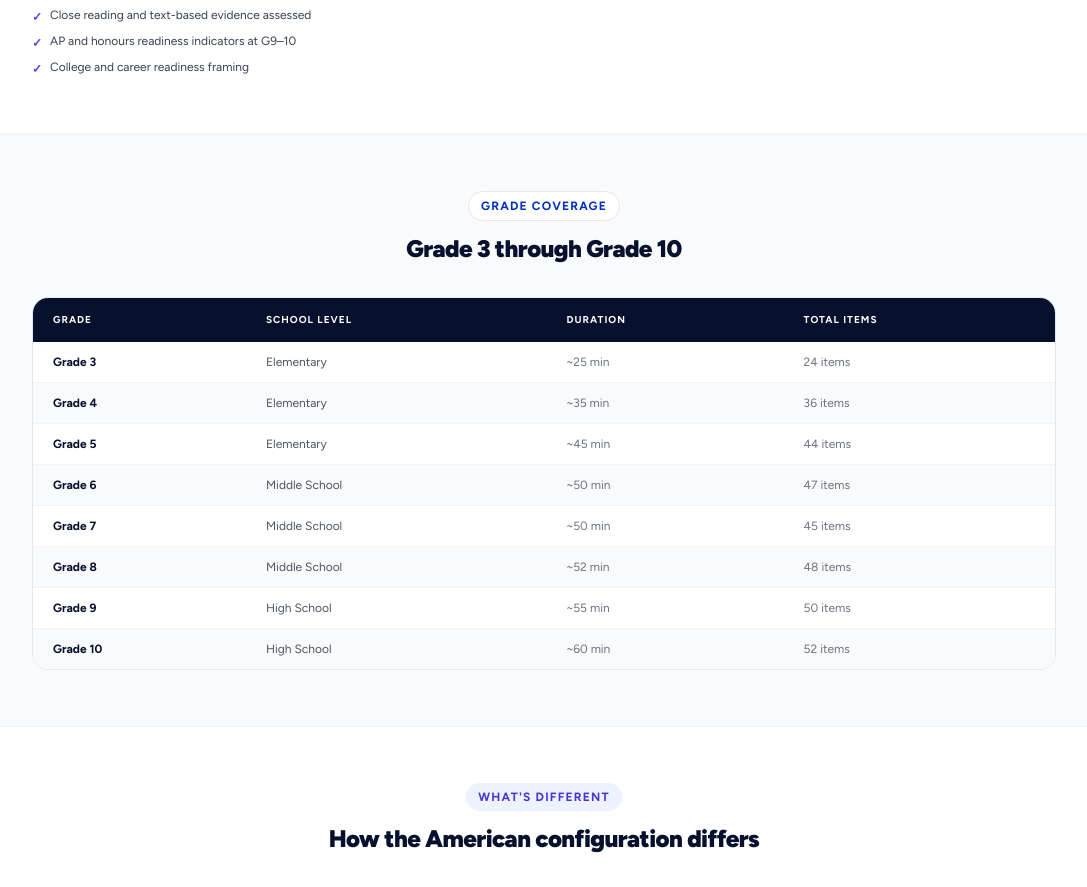
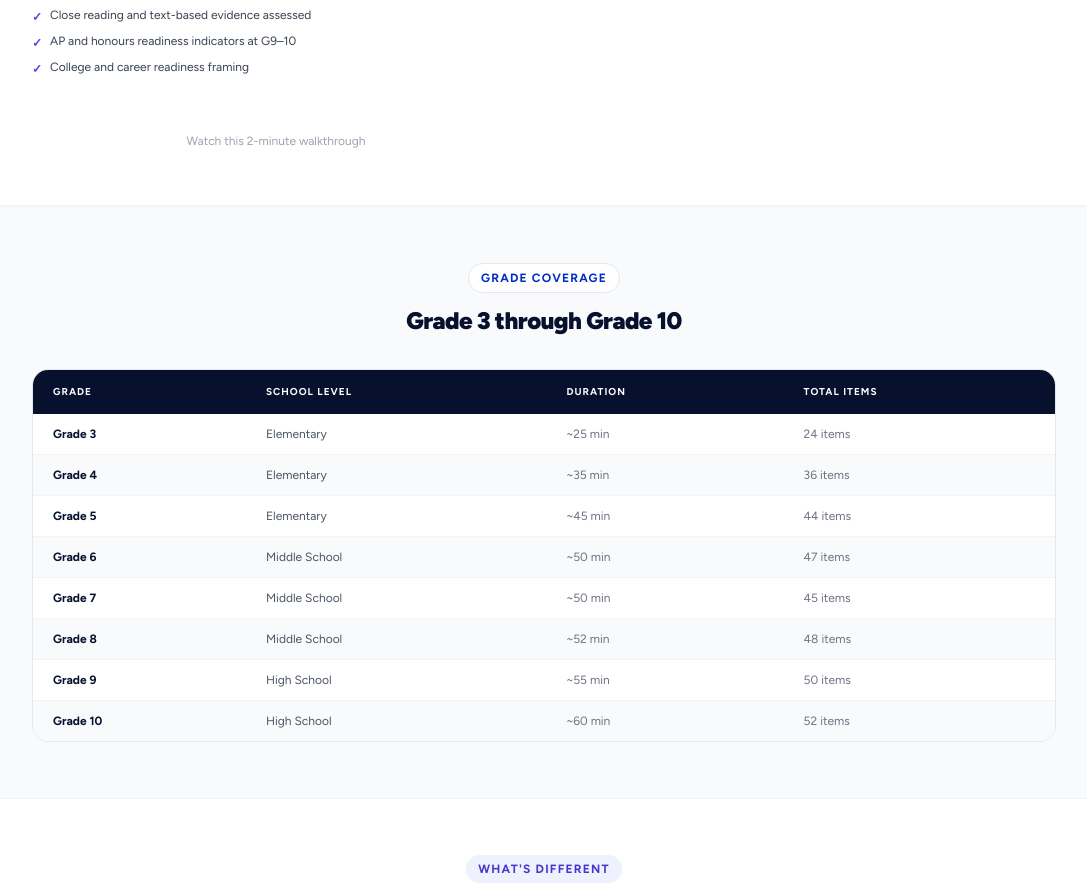
Before and after one commit to wigsbury-ui/evalent-marketing, a Next.js app: page /curricula/american in a window 1280 px wide. Shown: the part 1100-1987 px from the top of the page, without its empty margins (96-1183 px from the left). Built offline with nearby package versions, Linux system fonts and the light colour scheme.

Commit message:
feat: add video captions under all iframes

```diff
--- a/src/app/australia/page.tsx
+++ b/src/app/australia/page.tsx
@@ -64,6 +64,7 @@ export default function Page() {
               title="Evalent — How it works"
             />
           </div>
+          <p className="text-center text-xs text-gray-400 mt-2">Watch this 90-second overview</p>
         </div>
         <div className="max-w-5xl mx-auto grid md:grid-cols-2 gap-12 items-start">
           <div>
--- a/src/app/curricula/american/page.tsx
+++ b/src/app/curricula/american/page.tsx
@@ -81,6 +81,7 @@ export default function AmericanPage() {
               title="Evalent — American Curriculum"
             />
           </div>
+          <p className="text-center text-xs text-gray-400 mt-2">Watch this 2-minute walkthrough</p>
         </div>
       </section>
 
--- a/src/app/curricula/british/page.tsx
+++ b/src/app/curricula/british/page.tsx
@@ -81,6 +81,7 @@ export default function BritishPage() {
               title="Evalent — British Curriculum"
             />
           </div>
+          <p className="text-center text-xs text-gray-400 mt-2">Watch this 2-minute walkthrough</p>
         </div>
       </section>
 
--- a/src/app/curricula/ib/page.tsx
+++ b/src/app/curricula/ib/page.tsx
@@ -81,6 +81,7 @@ export default function IBPage() {
               title="Evalent — IB Curriculum"
             />
           </div>
+          <p className="text-center text-xs text-gray-400 mt-2">Watch this 2-minute walkthrough</p>
         </div>
       </section>
 
--- a/src/app/features/assessment/page.tsx
+++ b/src/app/features/assessment/page.tsx
@@ -95,6 +95,7 @@ export default function Page() {
               title="Evalent — The Assessment"
             />
           </div>
+          <p className="text-center text-xs text-gray-400 mt-2">Watch this 90-second walkthrough</p>
         </div>
       </section>
 
--- a/src/app/features/dashboard/page.tsx
+++ b/src/app/features/dashboard/page.tsx
@@ -80,6 +80,7 @@ export default function Page() {
               title="Evalent — Assessment Dashboard"
             />
           </div>
+          <p className="text-center text-xs text-gray-400 mt-2">Watch this 90-second walkthrough</p>
         </div>
       </section>
 
--- a/src/app/features/decisions/page.tsx
+++ b/src/app/features/decisions/page.tsx
@@ -86,6 +86,7 @@ export default function Page() {
               title="Evalent — Decision Workflow"
             />
           </div>
+          <p className="text-center text-xs text-gray-400 mt-2">Watch this 90-second walkthrough</p>
         </div>
       </section>
 
--- a/src/app/features/registration/page.tsx
+++ b/src/app/features/registration/page.tsx
@@ -65,6 +65,7 @@ export default function Page() {
               title="Evalent — Student Registration"
             />
           </div>
+          <p className="text-center text-xs text-gray-400 mt-2">Watch this 90-second walkthrough</p>
         </div>
       </section>
 
--- a/src/app/features/reports/page.tsx
+++ b/src/app/features/reports/page.tsx
@@ -79,6 +79,7 @@ export default function Page() {
               title="Evalent — Report Generation"
             />
           </div>
+          <p className="text-center text-xs text-gray-400 mt-2">Watch this 90-second walkthrough</p>
         </div>
       </section>
 
--- a/src/app/new-zealand/page.tsx
+++ b/src/app/new-zealand/page.tsx
@@ -64,6 +64,7 @@ export default function Page() {
               title="Evalent — How it works"
             />
           </div>
+          <p className="text-center text-xs text-gray-400 mt-2">Watch this 90-second overview</p>
         </div>
         <div className="max-w-5xl mx-auto grid md:grid-cols-2 gap-12 items-start">
           <div>
--- a/src/app/uk/page.tsx
+++ b/src/app/uk/page.tsx
@@ -64,6 +64,7 @@ export default function Page() {
               title="Evalent — How it works"
             />
           </div>
+          <p className="text-center text-xs text-gray-400 mt-2">Watch this 90-second overview</p>
         </div>
         <div className="max-w-5xl mx-auto grid md:grid-cols-2 gap-12 items-start">
           <div>
--- a/src/app/usa/page.tsx
+++ b/src/app/usa/page.tsx
@@ -64,6 +64,7 @@ export default function Page() {
               title="Evalent — How it works"
             />
           </div>
+          <p className="text-center text-xs text-gray-400 mt-2">Watch this 90-second overview</p>
         </div>
         <div className="max-w-5xl mx-auto grid md:grid-cols-2 gap-12 items-start">
           <div>
```
